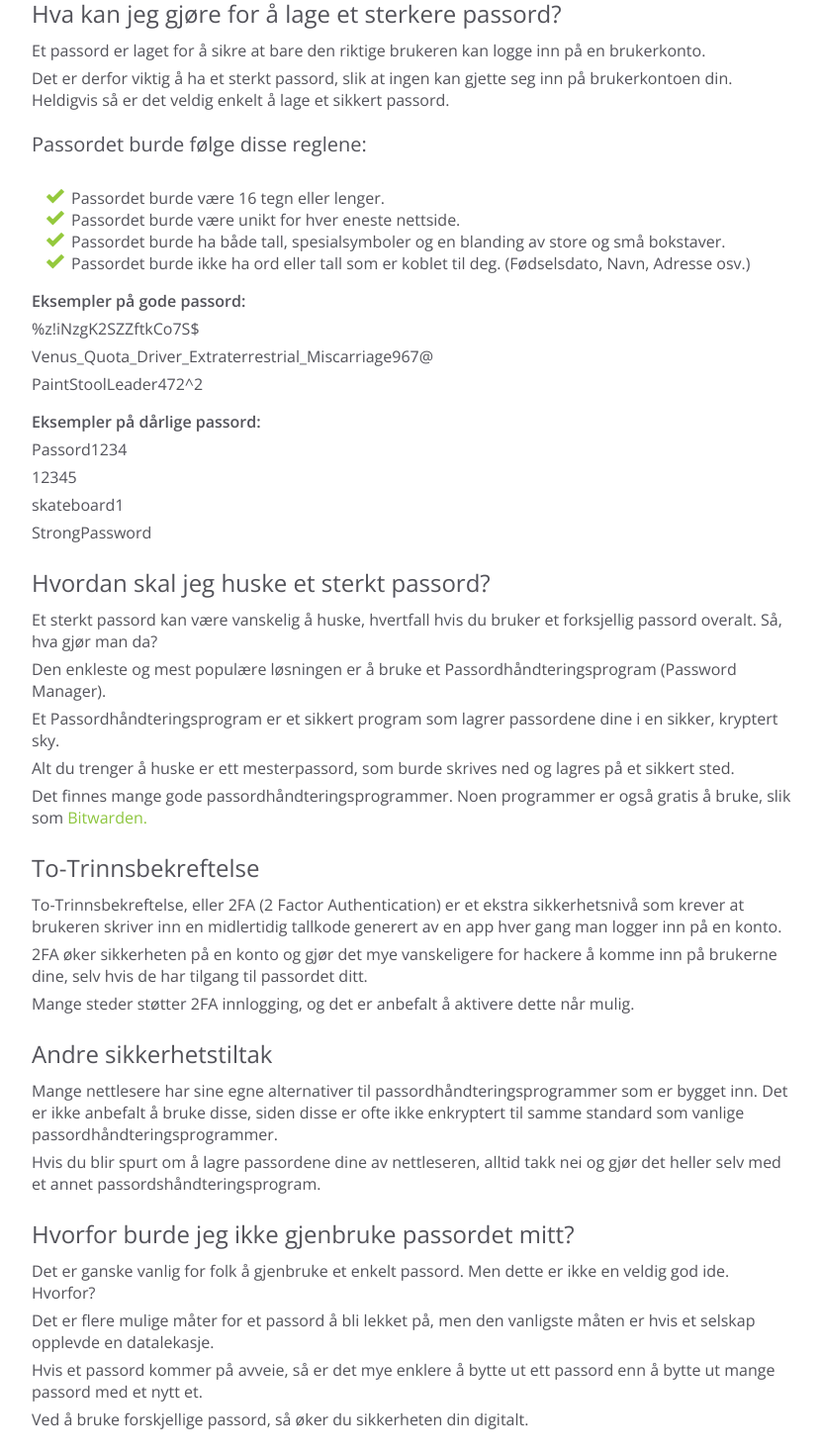
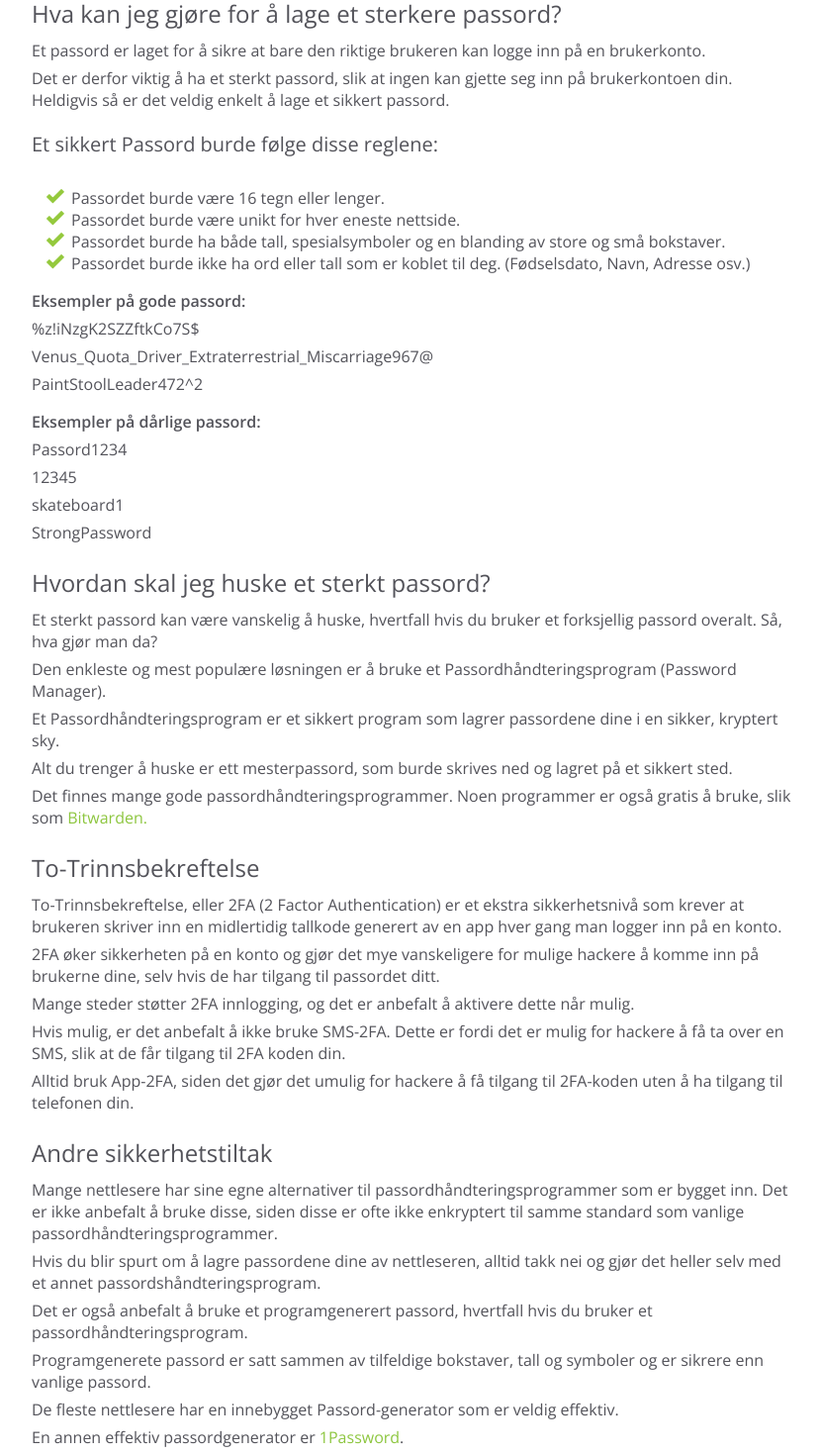
Before and after one commit to twomuchCatsriel/PasswordSafety, a React (Vite) app in the folder PasswordSafety/: page / in a window 1280 px wide. Shown: the part 560-2030 px from the top of the page at 99% size, without its empty margins (224-1054 px from the left). Built offline with nearby package versions, Linux system fonts and the light colour scheme.

Commit message:
Finish polishing the Article
I'd consider myself fully done with the website now, apart from maybe some minor bug fixes or whatever.

```diff
--- a/PasswordSafety/src/Article.jsx
+++ b/PasswordSafety/src/Article.jsx
@@ -25,7 +25,7 @@ function Article(){
 
 
                 <div className="Paragraphs">
-                    <Highlight name="Passordet burde følge disse reglene:"></Highlight>
+                    <Highlight name="Et sikkert Passord burde følge disse reglene:"></Highlight>
 
                     <ul id="list">
                         <li>Passordet burde være 16 tegn eller lenger.</li>
@@ -52,7 +52,7 @@ function Article(){
                 <Text txt="Et sterkt passord kan være vanskelig å huske, hvertfall hvis du bruker et forksjellig passord overalt. Så, hva gjør man da?"></Text>
                 <Text txt="Den enkleste og mest populære løsningen er å bruke et Passordhåndteringsprogram (Password Manager)."/>
                 <Text txt="Et Passordhåndteringsprogram er et sikkert program som lagrer passordene dine i en sikker, kryptert sky."></Text>
-                <Text txt="Alt du trenger å huske er ett mesterpassord, som burde skrives ned og lagres på et sikkert sted."></Text>
+                <Text txt="Alt du trenger å huske er ett mesterpassord, som burde skrives ned og lagret på et sikkert sted."></Text>
                 <p className="textObject">Det finnes mange gode passordhåndteringsprogrammer. Noen programmer er også gratis å bruke, slik som
                     <URL link="https://bitwarden.com" display=" Bitwarden."/></p>
 
@@ -60,13 +60,19 @@ function Article(){
                 <Subheader name="To-Trinnsbekreftelse"></Subheader>
                 <Text txt="To-Trinnsbekreftelse, eller 2FA (2 Factor Authentication) er et ekstra sikkerhetsnivå som krever at brukeren skriver inn en midlertidig tallkode
                 generert av en app hver gang man logger inn på en konto."></Text>
-                <Text txt="2FA øker sikkerheten på en konto og gjør det mye vanskeligere for hackere å komme inn på brukerne dine, selv hvis de har tilgang til passordet ditt."></Text>
+                <Text txt="2FA øker sikkerheten på en konto og gjør det mye vanskeligere for mulige hackere å komme inn på brukerne dine, selv hvis de har tilgang til passordet ditt."></Text>
                 <Text txt="Mange steder støtter 2FA innlogging, og det er anbefalt å aktivere dette når mulig."></Text>
+                <Text txt="Hvis mulig, er det anbefalt å ikke bruke SMS-2FA. Dette er fordi det er mulig for hackere å få ta over en SMS, slik at de får tilgang til 2FA koden din."></Text>
+                <Text txt="Alltid bruk App-2FA, siden det gjør det umulig for hackere å få tilgang til 2FA-koden uten å ha tilgang til telefonen din."></Text>
 
                 <Subheader name="Andre sikkerhetstiltak"/>
                 <Text txt="Mange nettlesere har sine egne alternativer til passordhåndteringsprogrammer som er bygget inn.
                 Det er ikke anbefalt å bruke disse, siden disse er ofte ikke enkryptert til samme standard som vanlige passordhåndteringsprogrammer."></Text>
                 <Text txt="Hvis du blir spurt om å lagre passordene dine av nettleseren, alltid takk nei og gjør det heller selv med et annet passordshåndteringsprogram. "></Text>
+                <Text txt="Det er også anbefalt å bruke et programgenerert passord, hvertfall hvis du bruker et passordhåndteringsprogram."></Text>
+                <Text txt="Programgenerete passord er satt sammen av tilfeldige bokstaver, tall og symboler og er sikrere enn vanlige passord."></Text>
+                <Text txt="De fleste nettlesere har en innebygget Passord-generator som er veldig effektiv."></Text>
+                <p className="textObject">En annen effektiv passordgenerator er <URL display="1Password" link="https://1password.com/password-generator"></URL>.</p>
 
                 <Subheader name="Hvorfor burde jeg ikke gjenbruke passordet mitt?"></Subheader>
                 <Text txt="Det er ganske vanlig for folk å gjenbruke et enkelt passord. Men dette er ikke en veldig god ide. Hvorfor?"></Text>
```
